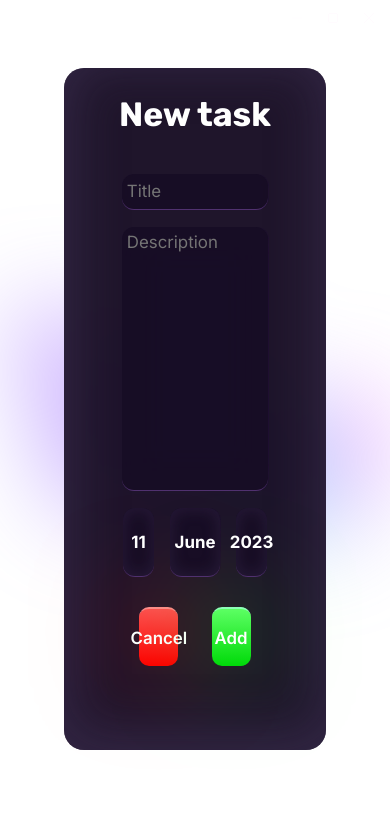
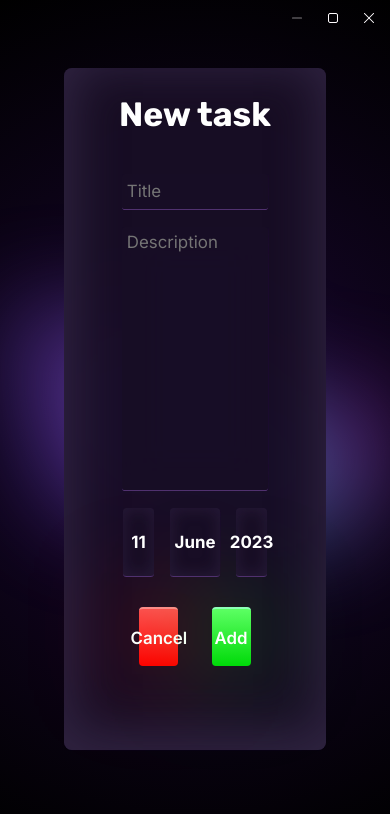
Before and after one commit to Jarmoco/To-Do, a Next.js app: page /newTask in a window 390 px wide. Shown: the top 814 px of the page. Built offline with nearby package versions, Linux system fonts and the light colour scheme.

Commit message:
make border-radiuses responsive

```diff
--- a/css/dateInput.module.css
+++ b/css/dateInput.module.css
@@ -5,7 +5,7 @@
     backdrop-filter: blur(20px) saturate(180%);
     -webkit-backdrop-filter: blur(16px) saturate(180%);
     background-color: rgba(24, 14, 37, 0.9);
-    border-radius: 12px;
+    border-radius: 0.9vw;
     box-shadow: 0px 0px 15px 2px rgba(72, 56, 96, 0.3) inset;
     outline: none;
     border: none;
@@ -51,7 +51,7 @@
     backdrop-filter: blur(20px) saturate(180%);
     -webkit-backdrop-filter: blur(16px) saturate(180%);
     background-color: rgba(24, 14, 37, 0.9);
-    border-radius: 12px;
+    border-radius: 0.9vw;
     box-shadow: 0px 0px 15px 2px rgba(72, 56, 96, 0.5) inset;
     outline: none;
     border: none;
--- a/css/globalStyle.css
+++ b/css/globalStyle.css
@@ -15,6 +15,7 @@ html {
     overflow-y: scroll;
     overscroll-behavior-y: none;
     overscroll-behavior-x: none;
+    background: radial-gradient(circle at center, #1A0732 0, black 100%);
 }
 
 body {
@@ -56,7 +57,7 @@ html::-webkit-scrollbar {
     outline: none;
     border: none;
     margin-right: 1.5vw;
-    border-radius: 5px;
+    border-radius: 0.5vw;
     margin-top: 0.3vh;
 
 }
--- a/css/newTaskPage.module.css
+++ b/css/newTaskPage.module.css
@@ -18,7 +18,7 @@
     backdrop-filter: blur(20px) saturate(180%);
     -webkit-backdrop-filter: blur(16px) saturate(180%);
     background-color: rgba(24, 14, 37, 0.97);
-    border-radius: 20px;
+    border-radius: 2vw;
     box-shadow: 2px -10px 48px 9px rgba(59, 45, 79, 0.7) inset;
 
 }
@@ -52,7 +52,7 @@
     display: flex;
     height: 7vh;
     width: 10vw;
-    border-radius: 10px;
+    border-radius: 1vw;
     outline: none;
     align-items: center;
     justify-content: center;
--- a/css/section.module.css
+++ b/css/section.module.css
@@ -34,7 +34,7 @@
     outline: none;
     width: 100%;
     height: 100%;
-    border-radius: 10px;
+    border-radius: 0.8vw;
     border: none;
     color: white;
     font-weight: 500;
@@ -58,7 +58,7 @@
     width: fit-content;
     height: 6vh;
     padding-top: 1px;
-    border-radius: 10px;
+    border-radius: 0.8vw;
     border: none;
     box-shadow: 0px 0px 100px 0px rgba(166,107,255,0.5);
 }
--- a/css/settings.module.css
+++ b/css/settings.module.css
@@ -9,7 +9,7 @@
     padding-right: 4%;
     padding-bottom: 3%;
     padding-top: 1%;
-    border-radius: 15px;
+    border-radius: 1vw;
     margin-left: 0.5vw;
     margin-right: 0.5vw;
 }
@@ -60,7 +60,7 @@
     outline: none;
     width: 100%;
     height: 100%;
-    border-radius: 10px;
+    border-radius: 0.7vw;
     border: none;
     color: white;
     font-weight: 500;
@@ -81,7 +81,7 @@
     width: fit-content;
     height: 6vh;
     padding-top: 1px;
-    border-radius: 10px;
+    border-radius: 0.7vw;
     border: none;
     box-shadow: 0px 0px 100px 0px rgba(166, 107, 255, 0.5);
 }
@@ -96,5 +96,5 @@
     padding-left: 1%;
     height: 6vh;
     font-size: 2vh;
-    border-radius: 12px;
+    border-radius: 0.8vw
 }
--- a/css/tasks.module.css
+++ b/css/tasks.module.css
@@ -43,7 +43,7 @@
     backdrop-filter: blur(20px) saturate(180%);
     -webkit-backdrop-filter: blur(16px) saturate(180%);
     background-color: rgba(24, 14, 37, 0.85);
-    border-radius: 20px;
+    border-radius: 2vw;
     box-shadow: 2px -18px 48px 9px rgba(59, 45, 79, 0.7) inset;
     overflow-y: scroll;
 }
@@ -66,7 +66,7 @@
 .taskContainer::-webkit-scrollbar-thumb,
 .taskContainerEdit::-webkit-scrollbar-thumb {
     background: #2c1c3f;
-    border-radius: 8px;
+    border-radius: 0.5vw;
     border: 0.2vw solid rgba(59, 45, 79, 0.7);
 }
 
--- a/css/textInput.module.css
+++ b/css/textInput.module.css
@@ -5,7 +5,7 @@
     backdrop-filter: blur(20px) saturate(180%);
     -webkit-backdrop-filter: blur(16px) saturate(180%);
     background-color: rgba(24, 14, 37, 0.9);
-    border-radius: 12px;
+    border-radius: 0.8vw;
     border: none;
     outline: none;
     border-bottom: 1px solid #50316f;
```
